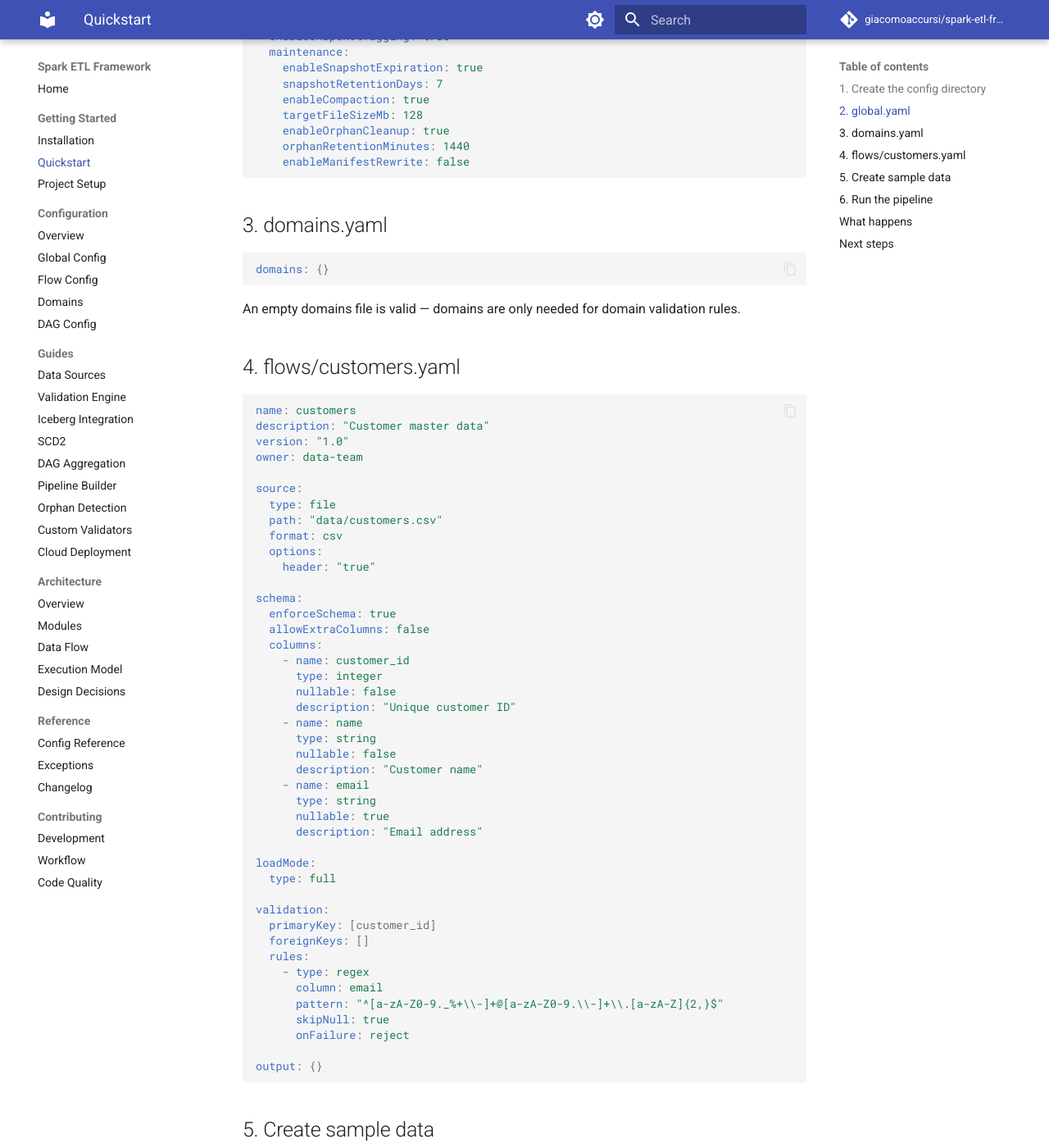
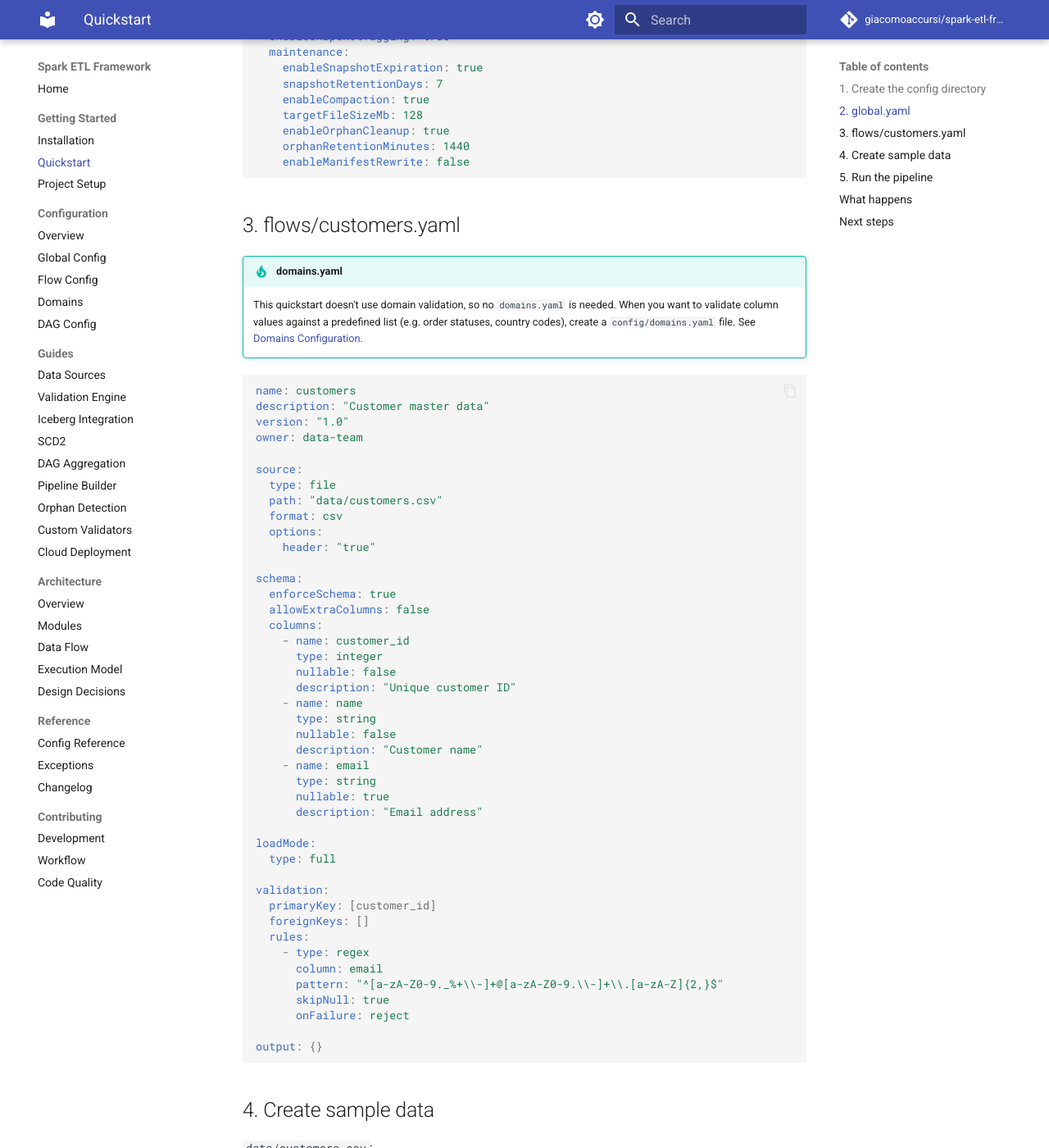
Before and after one commit to giacomoaccursi/Floe, an MkDocs documentation site: the page built from site-docs/getting-started/quickstart.md, in a window 1280 px wide and 1400 px high, scrolled down 821 px. Shown: the whole window at 82% size. Built offline with MkDocs 1.6.1 and Material for MkDocs 9.7.7, drawn with Linux system fonts in a browser that asks for light colours; comment, search, counter and statistics services are not loaded; some of the changed text lies outside the part shown.

Commit message:
docs: domains.yaml optional, fileFormat options, minor fixes

````diff
--- a/site-docs/getting-started/quickstart.md
+++ b/site-docs/getting-started/quickstart.md
@@ -44,15 +44,10 @@ iceberg:
     enableManifestRewrite: false
 ```
 
-## 3. domains.yaml
+## 3. flows/customers.yaml
 
-```yaml
-domains: {}
-```
-
-An empty domains file is valid — domains are only needed for domain validation rules.
-
-## 4. flows/customers.yaml
+!!!tip "domains.yaml"
+    This quickstart doesn't use domain validation, so no `domains.yaml` is needed. When you want to validate column values against a predefined list (e.g. order statuses, country codes), create a `config/domains.yaml` file. See [Domains Configuration](../configuration/domains.md).
 
 ```yaml
 name: customers
@@ -100,7 +95,7 @@ validation:
 output: {}
 ```
 
-## 5. Create sample data
+## 4. Create sample data
 
 `data/customers.csv`:
 
@@ -112,7 +107,7 @@ customer_id,name,email
 4,Diana,diana@example.com
 ```
 
-## 6. Run the pipeline
+## 5. Run the pipeline
 
 ```scala
 import com.etl.framework.pipeline.IngestionPipeline
````
Also changed, not shown: site-docs/configuration/global.md (+1 -1 lines), site-docs/guides/pipeline-builder.md (+1 -1 lines).
